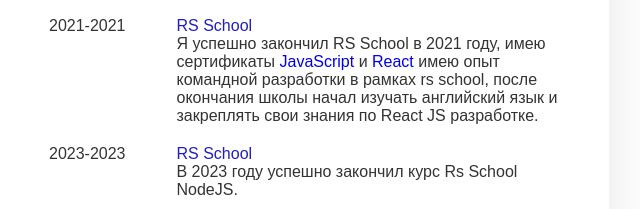
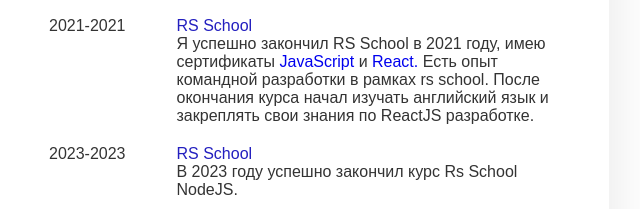
Before and after one commit to conservativ007/CV, a plain HTML site: page index.html in a window 1280 px wide. Shown: the part 528-737 px from the top of the page, 531-1171 px from the left. Drawn offline with Linux system fonts and the light colour scheme; a web font is replaced by a local one.

Commit message:
change some information

```diff
--- a/index.html
+++ b/index.html
@@ -385,10 +385,12 @@
                     >JavaScript</a
                   >
                   и
-                  <a href="https://app.rs.school/certificate/bedir6l9">React</a>
-                  имею опыт командной разработки в рамках rs school, после
-                  окончания школы начал изучать английский язык и закреплять
-                  свои знания по React JS разработке.
+                  <a href="https://app.rs.school/certificate/bedir6l9"
+                    >React.</a
+                  >
+                  Есть опыт командной разработки в рамках rs school. После
+                  окончания курса начал изучать английский язык и закреплять
+                  свои знания по ReactJS разработке.
                 </p>
               </div>
             </div>
```
